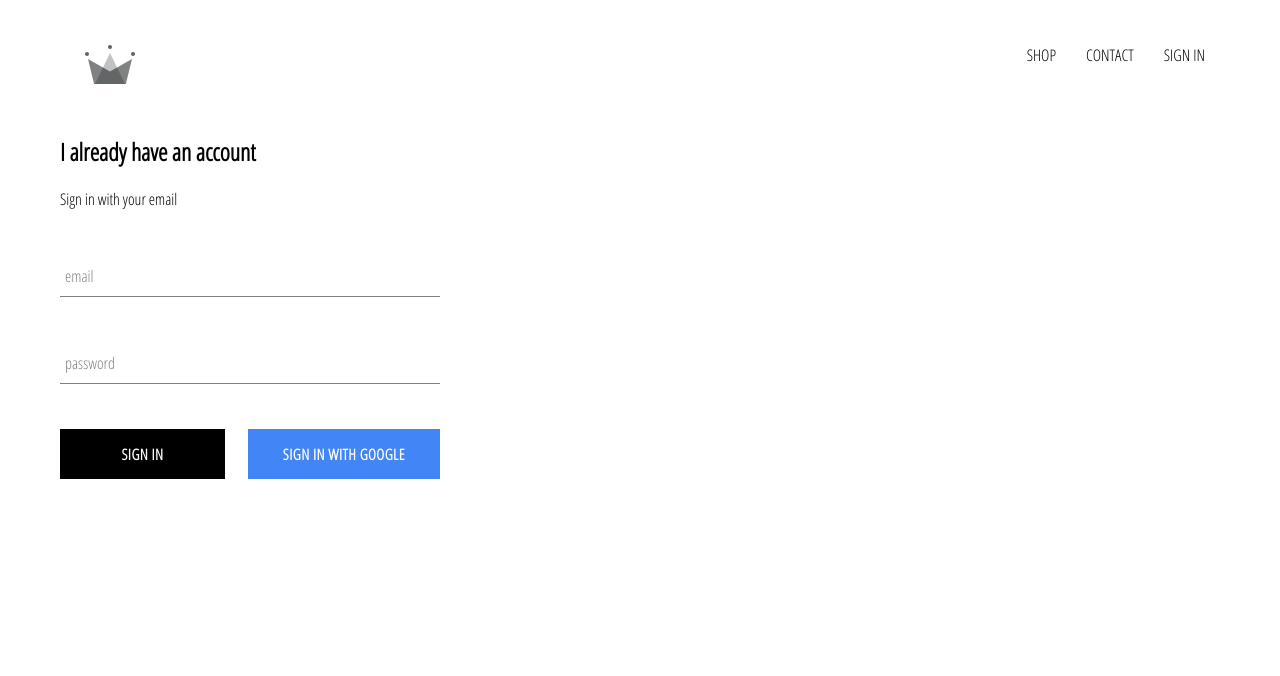
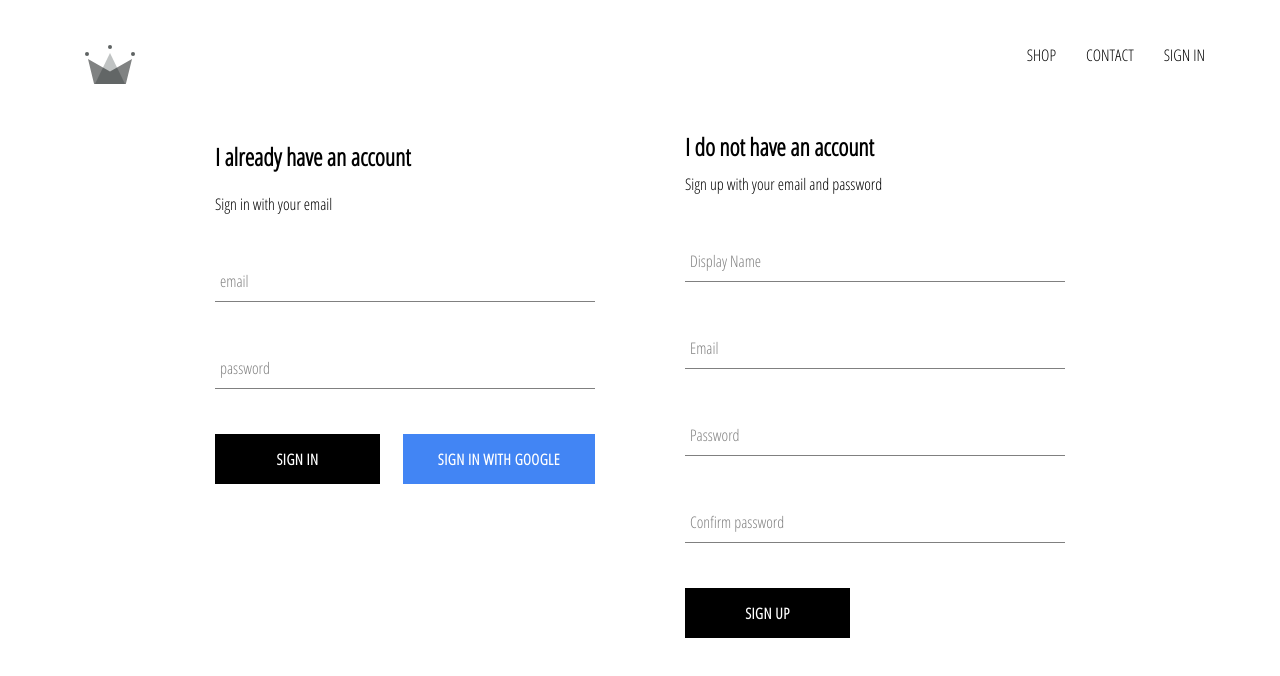
Before and after one commit to DehRehkT/crwn-clothing, a React (Create React App) app: page /signin in a window 1280 px wide. Shown: the top 676 px of the page. Built offline with nearby package versions, Linux system fonts and the light colour scheme; no server answers.

Commit message:
implementage storage of authenticated users into the firestore database

```diff
--- a/src/App.js
+++ b/src/App.js
@@ -7,7 +7,7 @@
 import ShopPage from './pages/shop/shop.component';
 import SignInAndSignUp from './pages/sign-in-and-sign-up/sign-in-and-sign-up.component';
 import Header from './components/header/header.component';
-import { auth } from './firebase/firebase.utils';
+import { auth, createUserProfileDocument } from './firebase/firebase.utils';
 
 class App extends React.Component {
   constructor(){
@@ -21,10 +21,24 @@
   unsubscribeFromAuth = null;
 
   componentDidMount() {
-   this.unsubscribeFromAuth = auth.onAuthStateChanged(user => {
-      this.setState({ currentUser: user })
+   this.unsubscribeFromAuth = auth.onAuthStateChanged(async userAuth => {
+      if (userAuth) {
+        const userRef = await createUserProfileDocument(userAuth);
 
-      console.log(user);
+        userRef.onSnapshot(snapShot => {
+          this.setState({
+            currentUser: {
+              id: snapShot.id,
+              ...snapShot.data()
+            }
+          })
+
+          console.log(this.state);
+        })
+      } else {
+        this.setState({ currentUser: userAuth })
+      }
+
     })
   }
 
--- /dev/null
+++ b/src/components/sign-up/sign-up.component.jsx
@@ -0,0 +1,100 @@
+import React from 'react';
+
+import FormInput from '../form-input/form-input.component';
+import CustomButton from '../custom-button/custom-button.component';
+
+import { auth, createUserProfileDocument } from '../../firebase/firebase.utils';
+
+import './sign-up.styles.scss';
+
+class SignUp extends React.Component {
+  constructor() {
+    super();
+
+    this.state = {
+      displayName: '',
+      email: '',
+      password: '',
+      confirmPassword: ''
+    }
+  }
+
+  handleSbmit = async event => {
+    event.preventDefault();
+
+    const { displayName, email, password, confirmPassword } = this.state;
+
+    if (password !== confirmPassword) {
+      alert("passwords don't match");
+      return;
+    }
+
+    try {
+      const { user } = await auth.createUserWithEmailAndPassword(email, password);
+      await createUserProfileDocument(user, { displayName });
+
+      this.setState({
+        displayName: '',
+        email: '',
+        password: '',
+        confirmPassword: ''
+      })
+    } catch (error) {
+      console.log(error);
+    }
+  }
+
+  handleChange = event => {
+    const { name, value } = event.target;
+    this.setState({[name]: value});
+  }
+
+  render() {
+    const { displayName, email, password, confirmPassword } = this.state;
+    return(
+      <div className='sign-up'>
+        <h2 className='title'>I do not have an account</h2>
+        <span>Sign up with your email and password</span>
+        <form className='sign-up-form' onSubmit={this.handleSbmit}>
+          <FormInput
+            type='text'
+            name='displayName'
+            value={displayName}
+            onChange={this.handleChange}
+            label='Display Name'
+            required
+          />
+          <FormInput
+            type='email'
+            name='email'
+            value={email}
+            onChange={this.handleChange}
+            label='Email'
+            required
+          />
+          <FormInput
+            type='password'
+            name='password'
+            value={password}
+            onChange={this.handleChange}
+            label='Password'
+            required
+          />
+          <FormInput
+            type='password'
+            name='confirmPassword'
+            value={confirmPassword}
+            onChange={this.handleChange}
+            label='Confirm password'
+            required
+          />
+          <CustomButton type='submit'> SIGN UP </CustomButton>
+
+
+        </form>
+      </div>
+    )
+  }
+}
+
+export default SignUp;
--- /dev/null
+++ b/src/components/sign-up/sign-up.styles.scss
@@ -0,0 +1,9 @@
+.sign-up {
+  display: flex;
+  flex-direction: column;
+  width: 380px;
+
+  .title {
+    margin: 10px 0;
+  }
+}
--- a/src/firebase/firebase.utils.js
+++ b/src/firebase/firebase.utils.js
@@ -12,6 +12,33 @@
   measurementId: "G-T6S5DZ2LNS"
 };
 
+export const createUserProfileDocument = async(userAuth, additionalData) => {
+  if (!userAuth) return;
+
+  const userRef = firestore.doc(`users/${userAuth.uid}`);
+
+  const snapShot = await userRef.get();
+
+  if (!snapShot.exists) {
+    const { displayName, email } = userAuth;
+    const createdAt = new Date();
+
+    try {
+      await userRef.set({
+        displayName,
+        email,
+        createdAt,
+        ...additionalData
+      })
+    } catch (error) {
+      console.log('error creating user', error.message);
+    }
+  }
+
+  return userRef;
+
+}
+
 firebase.initializeApp(config);
 
 export const auth = firebase.auth();
--- a/src/pages/sign-in-and-sign-up/sign-in-and-sign-up.component.jsx
+++ b/src/pages/sign-in-and-sign-up/sign-in-and-sign-up.component.jsx
@@ -1,12 +1,14 @@
 import React from 'react';
 
 import SignIn from '../../components/sign-in/sign-in.component';
+import SignUp from '../../components/sign-up/sign-up.component';
 
 import './sign-in-and-sign-up.styles.scss';
 
 const SignInAndSignUp = () => (
   <div className='sign-in-and-sign-up'>
     <SignIn />
+    <SignUp />
   </div>
 )
 
--- a/src/pages/sign-in-and-sign-up/sign-in-and-sign-up.styles.scss
+++ b/src/pages/sign-in-and-sign-up/sign-in-and-sign-up.styles.scss
@@ -0,0 +1,6 @@
+.sign-in-and-sign-up {
+  width: 850px;
+  display: flex;
+  justify-content: space-between;
+  margin: 30px auto;
+}
```
